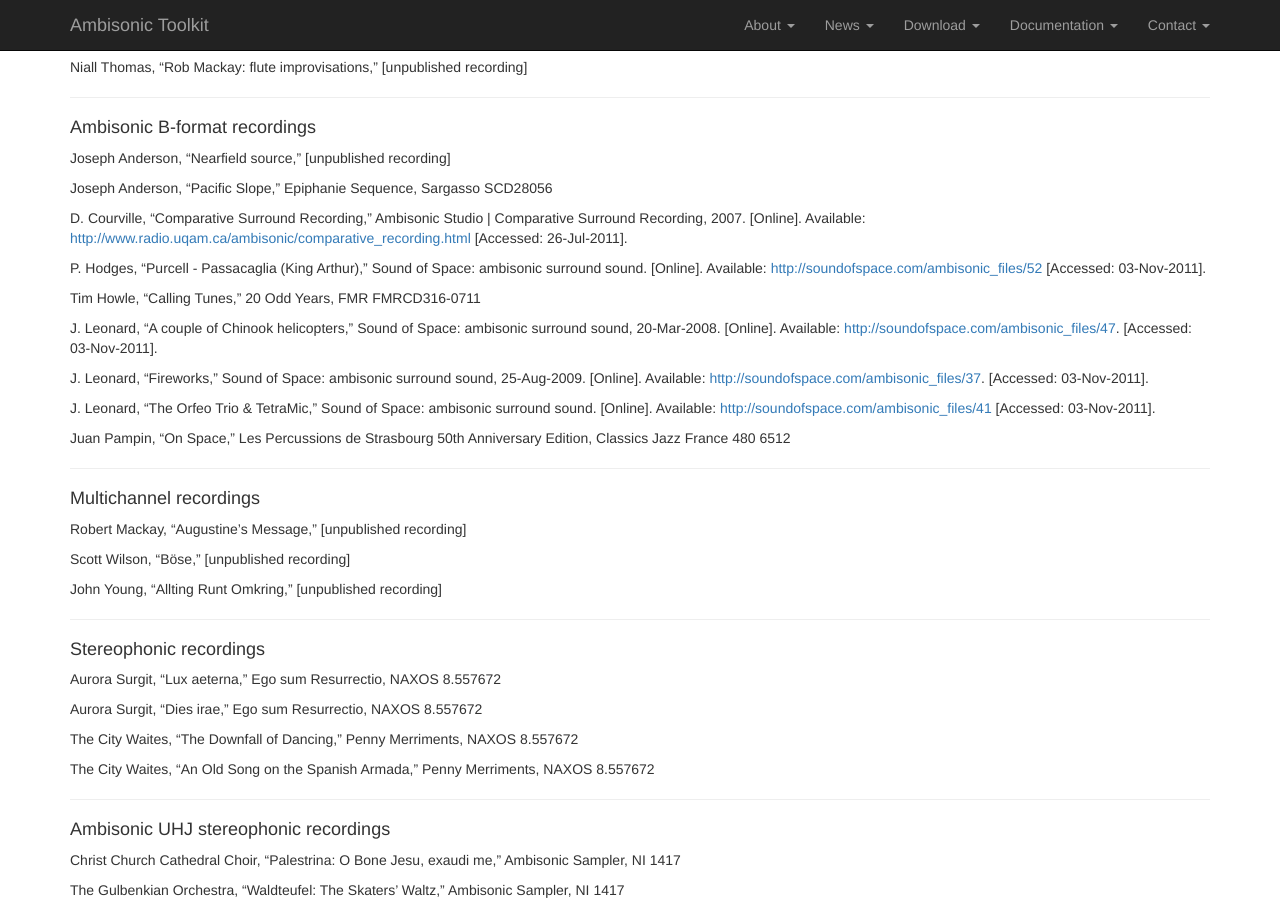
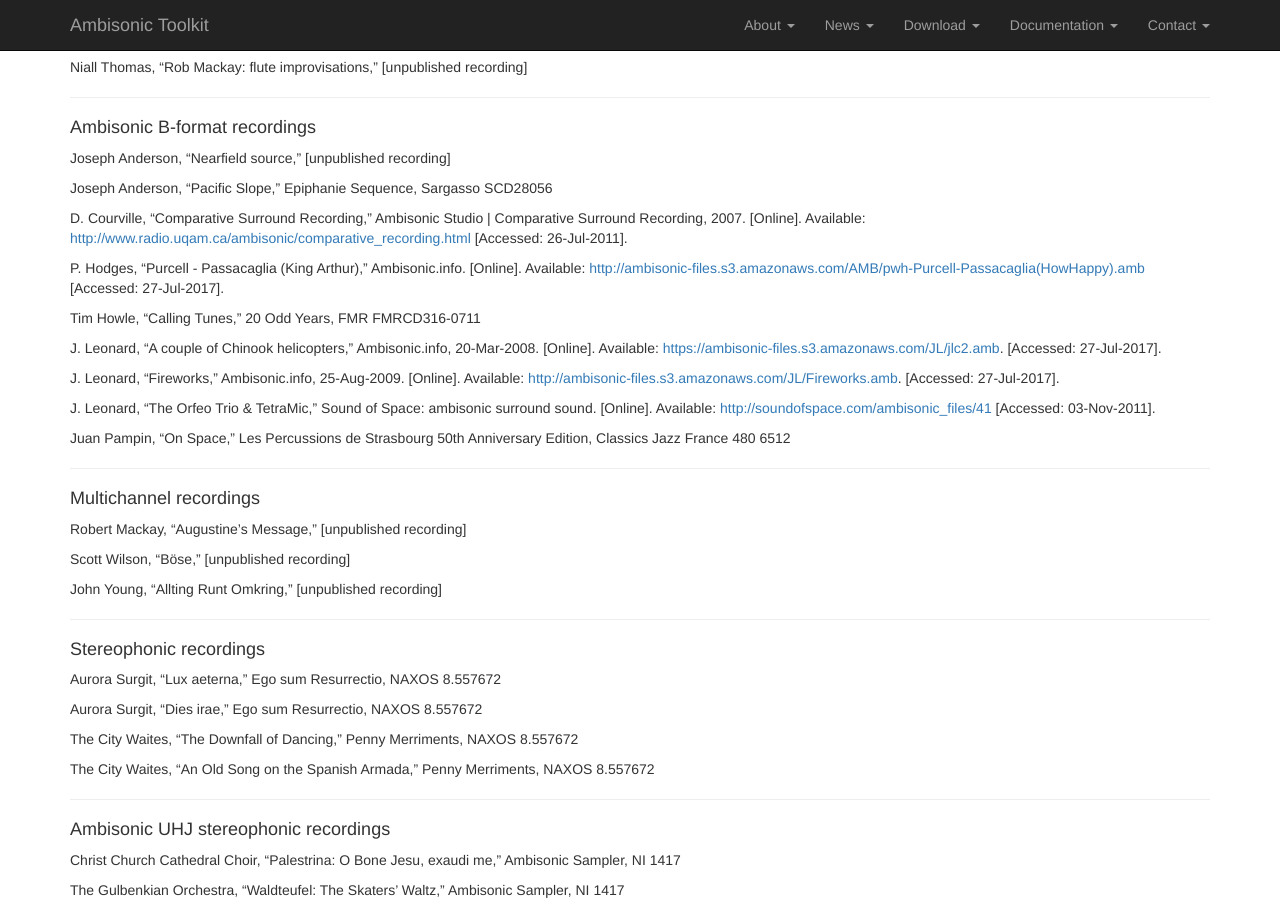
Before and after one commit to ambisonictoolkit/ambisonictoolkit.github.io, a Jekyll site: the page built from download/recordings.md, in a window 1280 px wide and 900 px high, scrolled down 1050 px. Built offline with Jekyll 4.4.1, drawn with Linux system fonts in a browser that asks for light colours; nearby versions of some CDN libraries.

Commit message:
Updating links to files as per mail from Paul Hodges
The Sound of Space web site is dead, the files are now hosted at ambisonic.info instead.

```diff
--- a/download/recordings.md
+++ b/download/recordings.md
@@ -78,19 +78,17 @@ Comparative Surround Recording, 2007. [Online]. Available:
 [http://www.radio.uqam.ca/ambisonic/comparative_recording.html](http://www.radio.uqam.ca/ambisonic/comparative_recording.html)
 [Accessed: 26-Jul-2011].
 
-P. Hodges, "Purcell - Passacaglia (King Arthur)," Sound of Space:
-ambisonic surround sound. [Online]. Available:
-[http://soundofspace.com/ambisonic_files/52](http://soundofspace.com/ambisonic_files/52) [Accessed: 03-Nov-2011].
+P. Hodges, "Purcell - Passacaglia (King Arthur)," Ambisonic.info. [Online]. Available:
+[http://ambisonic-files.s3.amazonaws.com/AMB/pwh-Purcell-Passacaglia(HowHappy).amb](http://ambisonic-files.s3.amazonaws.com/AMB/pwh-Purcell-Passacaglia(HowHappy).amb) [Accessed: 27-Jul-2017].
 
 Tim Howle, "Calling Tunes," 20 Odd Years, FMR FMRCD316-0711
 
-J. Leonard, "A couple of Chinook helicopters," Sound of Space:
-ambisonic surround sound, 20-Mar-2008. [Online]. Available:
-[http://soundofspace.com/ambisonic_files/47](http://soundofspace.com/ambisonic_files/47). [Accessed: 03-Nov-2011].
+J. Leonard, "A couple of Chinook helicopters," Ambisonic.info, 20-Mar-2008. [Online]. Available:
+[https://ambisonic-files.s3.amazonaws.com/JL/jlc2.amb](https://ambisonic-files.s3.amazonaws.com/JL/jlc2.amb). [Accessed: 27-Jul-2017].
 
-J. Leonard, "Fireworks," Sound of Space: ambisonic surround sound,
+J. Leonard, "Fireworks," Ambisonic.info,
 25-Aug-2009. [Online]. Available:
-[http://soundofspace.com/ambisonic_files/37](http://soundofspace.com/ambisonic_files/37). [Accessed: 03-Nov-2011].
+[http://ambisonic-files.s3.amazonaws.com/JL/Fireworks.amb](http://ambisonic-files.s3.amazonaws.com/JL/Fireworks.amb). [Accessed: 27-Jul-2017].
 
 J. Leonard, "The Orfeo Trio & TetraMic," Sound of Space:
 ambisonic surround sound. [Online]. Available:
```
